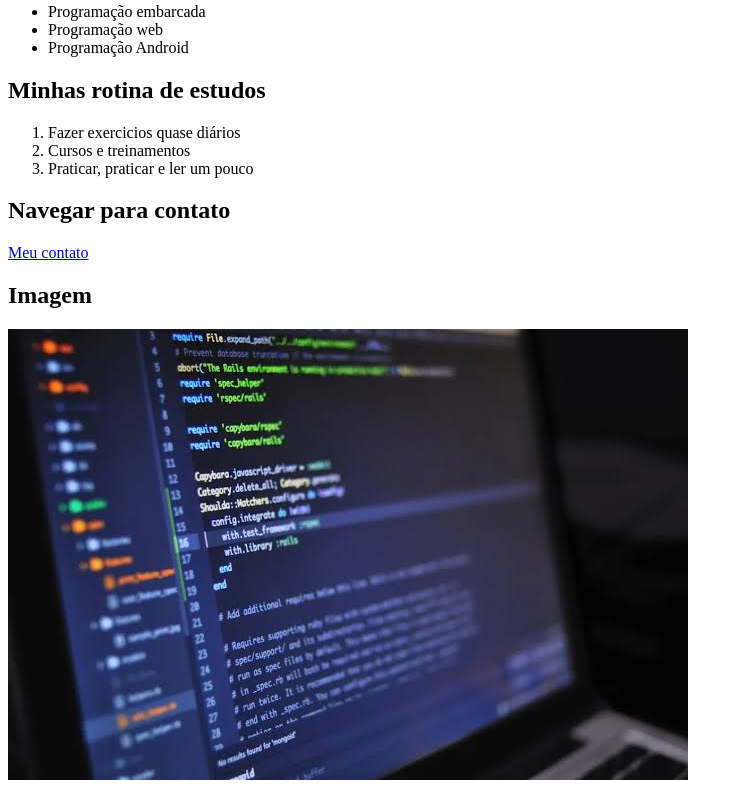
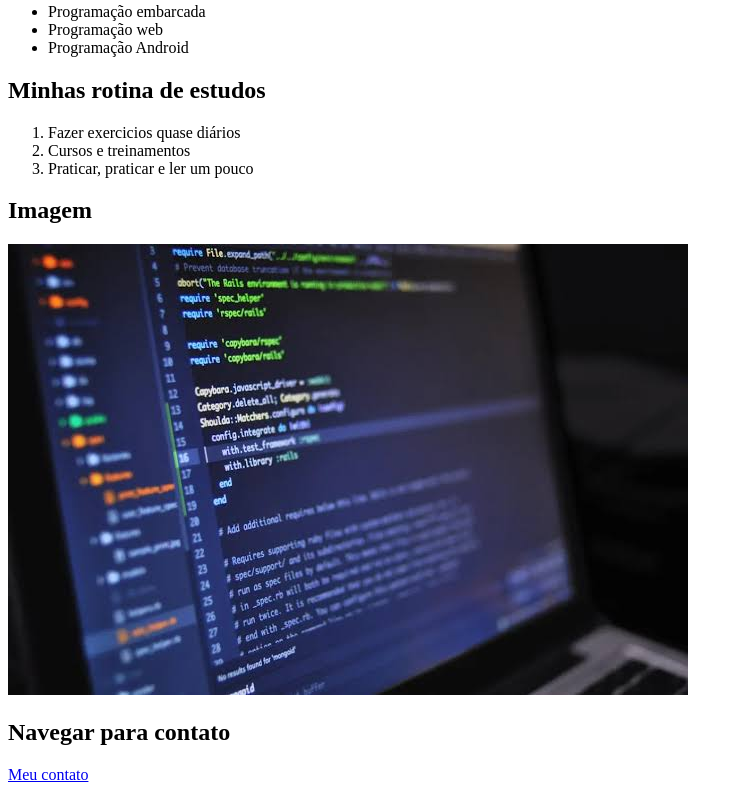
Before and after one commit to gitandlucsil/IA_WebProgramPath, a plain HTML site: page index.html in a window 1280 px wide. Shown: the part 463-1263 px from the top of the page, without its empty margins (0-743 px from the left). Drawn offline with Linux system fonts and the light colour scheme.

Commit message:
aula5-html_semantico

```diff
--- a/index.html
+++ b/index.html
@@ -5,9 +5,10 @@
         <title>Meu aprendizado</title>
     </head>
     <body>
+        <header>
             <!-- Título principal da página -->
             <h1>Meu aprendizado de programação</h1>
-
+            <!--nav é uma área de navegação com link -->
             <nav>
                 <ul>
                 <li><a href="#html">HTML</a></li>
@@ -16,7 +17,9 @@
                 <li><a href="#imagem">Imagem</a></li>
                 </ul>
             </nav>
-
+        </header>
+        <!-- Conteúdo principal -->
+        <main>
             <!-- Primeira seção -->
             <h2 id="html">HTML</h2>
             <p>Estou aprendendo web.</p>
@@ -42,12 +45,15 @@
                 <li>Praticar, praticar e ler um pouco</li>
             </ol>
 
-        <h2>Navegar para contato</h2>
-        <a href="contato.html">Meu contato</a>
-
             <!-- Imagem com descrição alternativa -->
             <h2>Imagem</h2>
             <p><img id="imagem" src="imagens/images.jpeg"
                 alt="Codigo fonte"></p>
+        </main>
+        <!-- Rodapé -->
+         <footer>
+            <h2>Navegar para contato</h2>
+            <a href="contato.html">Meu contato</a>
+         </footer>
     </body>
 </html>
```
Lines whose indentation alone changed are shown as unchanged.
